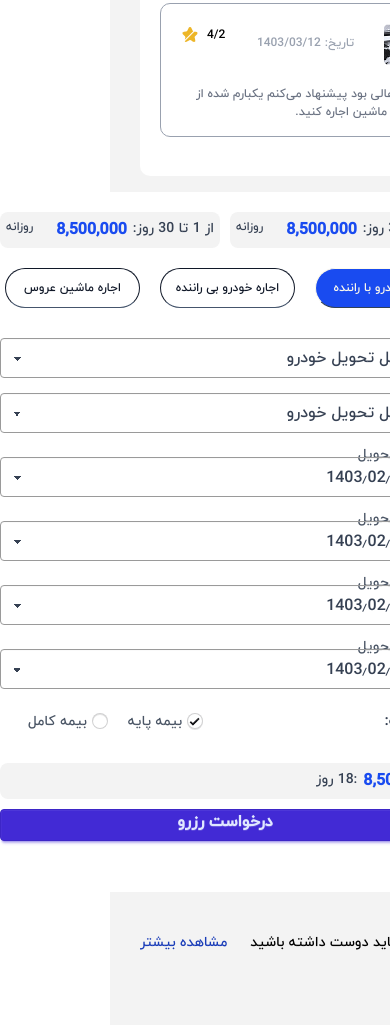
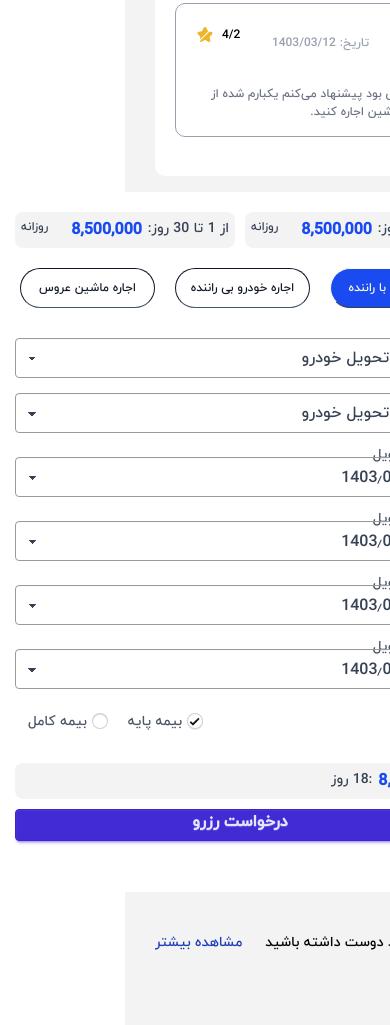
Before and after one commit to setayesh2004/project-2-web-2-1, a website built with Vite: page pdp.html in a window 390 px wide. Shown: the part 2411-3436 px from the top of the page. Built offline with nearby package versions, Linux system fonts and the light colour scheme; a web font is replaced by a local one.

Commit message:
ktkookokokokokojo

```diff
--- a/pdp.html
+++ b/pdp.html
@@ -752,7 +752,7 @@
         <div
           class="center-top-1-left md:flex md:flex-col md:w-[500px] md:h-[750px]  "
         >
-          <div class="md:w-[500px] h-[700px] bg-white rounded-[10px] mb-[10px] w-[470px] ml-[10px] ">
+          <div class="md:w-[500px] h-[700px] bg-white rounded-[10px] mb-[10px] w-[485px] ml-[10px] ">
             <div class="flex gap-[10px] mr-[20px] pt-[10px] pb-[10px]">
               <div
                 class="w-[220px] bg-[#f3f3f3] p-[6px] mt-[10px] rounded-[8px] mb-[10px]"
```
Also changed, not shown: src/output.css.
